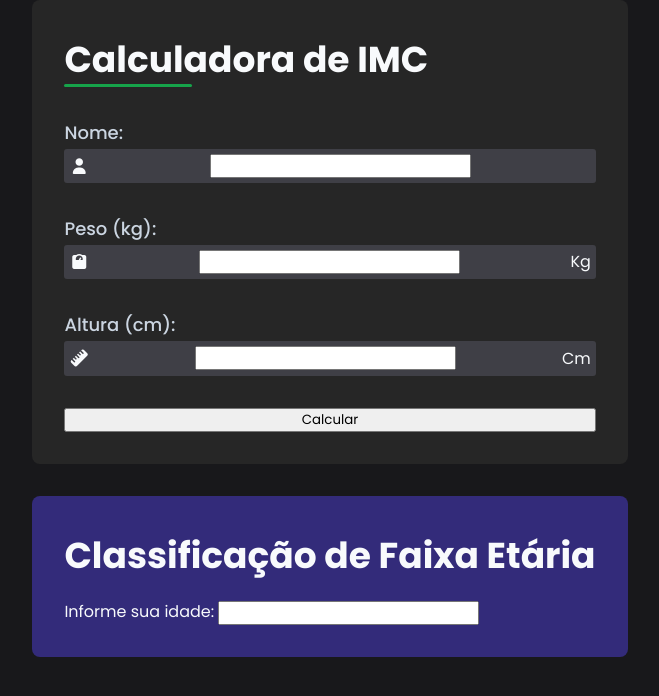
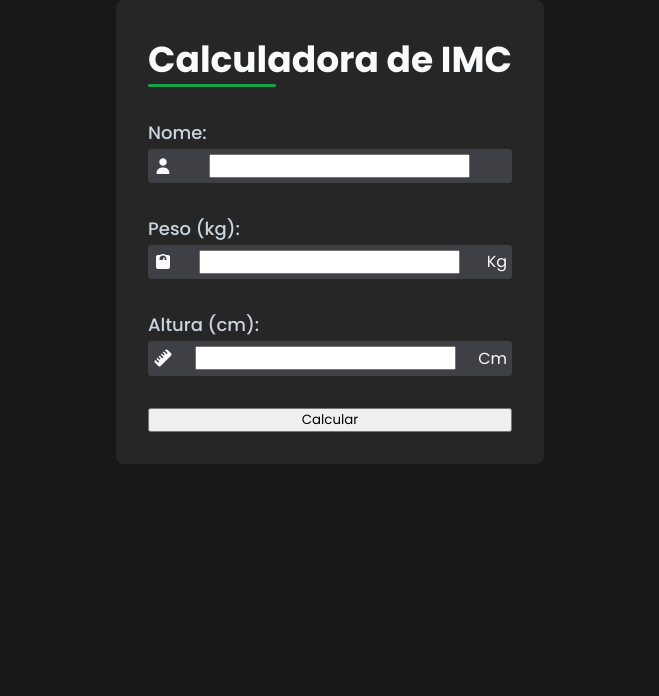
Before and after one commit to HerrBriz/ExerciciosJS_EngenhariadeSoftware, a plain HTML site: page exercicio_1/index.html in a window 1280 px wide. Shown: the whole page, without its empty margins (310-969 px from the left). Drawn offline with Linux system fonts and the light colour scheme.

Commit message:
Update index.html

```diff
--- a/exercicio_1/index.html
+++ b/exercicio_1/index.html
@@ -58,21 +58,7 @@
                 </button>
             </form>
         </section>
-
-
-        <section id="pergunta_idade">
-            <form id="form_pergunta_idade">
-                <h1 id="titulo_idade">Classificação de Faixa Etária</h1>
-                <div class="classe_pergunta_idade">
-                    <label for="idade">
-                        Informe sua idade:
-                    </label>
-                    <input type="number" id="idade" required>
-                </div>
-            </form>
-        </section>
-
     </main>
-    <script src="teste.js"></script>
+    <script src="javascript.js"></script>
 </body>
 </html>
```
